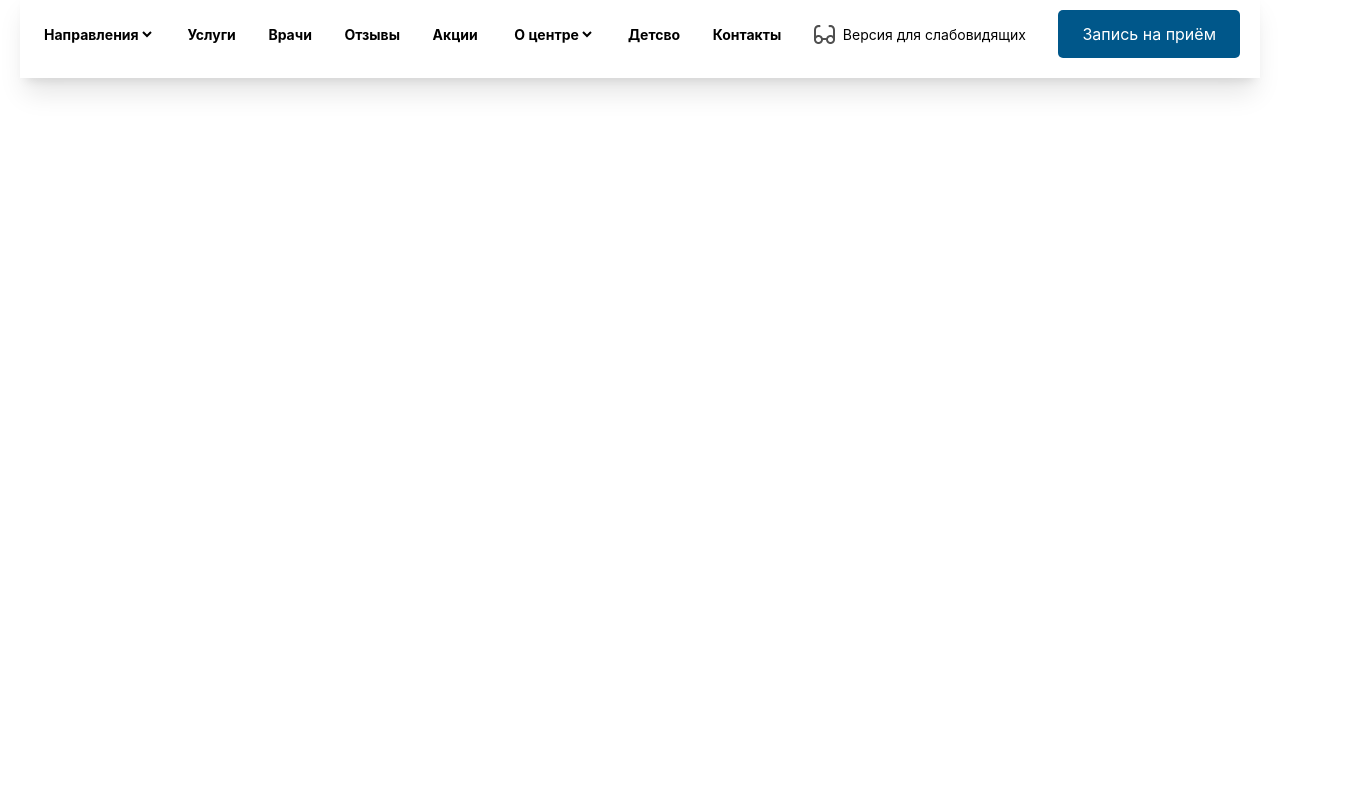
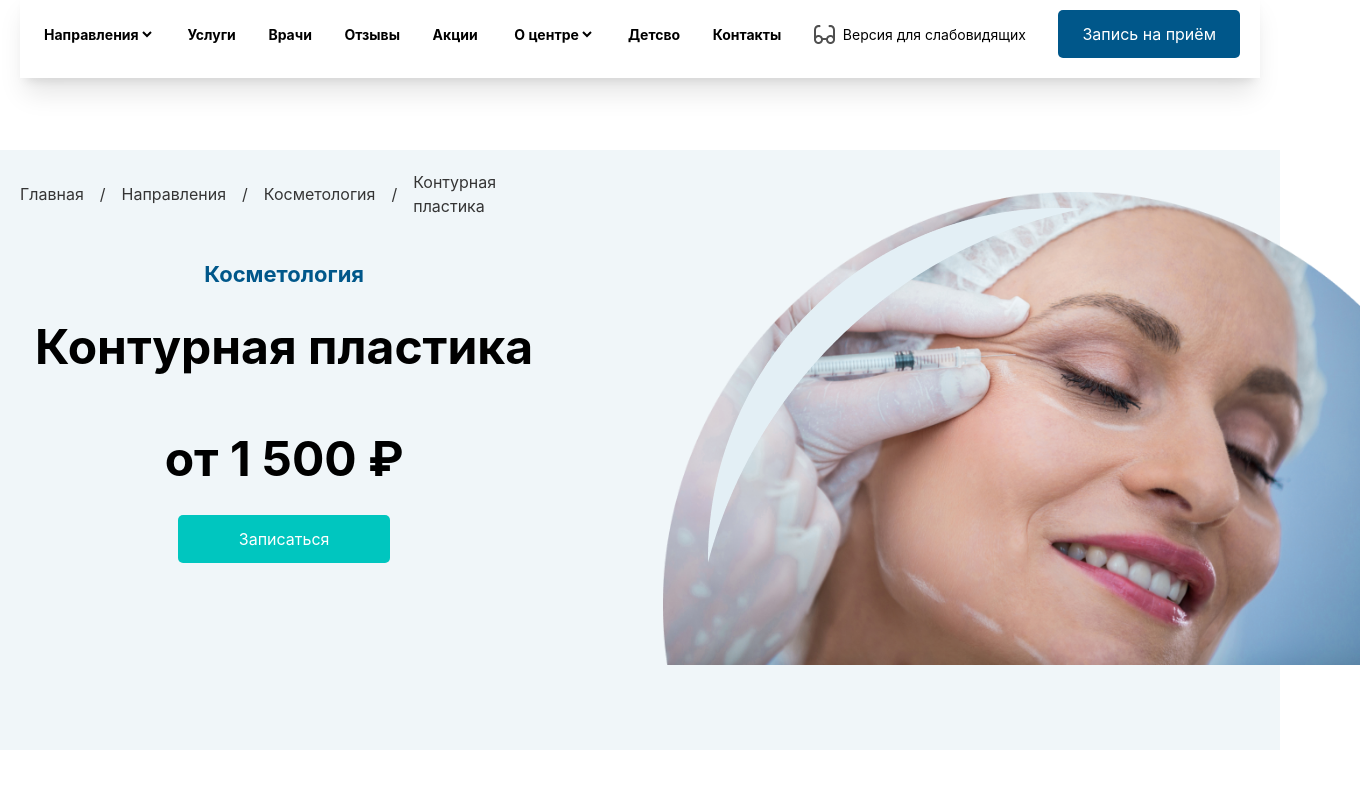
Before and after one commit to Abdulbotin/Exam, a website: page src/Magamed/index.html in a window 1280 px wide. Shown: the part 116-904 px from the top of the page, 1360 px wide, since content can reach past the window. Before the commit the page ends 800 px from the top, so only its background shows below. Drawn offline with nearby package versions, Linux system fonts and the light colour scheme; files that its build step writes are made by us from their sources.

Commit message:
first section

```diff
--- a/src/Magamed/index.html
+++ b/src/Magamed/index.html
@@ -75,5 +75,47 @@
             hover:text-[#00578A] hover:bg-[#E3EFF5]"> Запись на приём </button>
         </nav>
     </header>
+
+    <main>
+        <!-- Section one -->
+        <section class="bg-[#F0F6F9] lg:h-150 h-screen my-10">
+            <div class="flex max-w-360 mx-auto p-5 lg:flex-row flex-col">
+                <div class="flex gap-10 flex-col">
+                    <div class="flex gap-4 items-center">
+                        <a href="" class="text-[#353535] text-[16px] hover:cursor-pointer
+                        hover:underline hover:text-[#35353599]"> Главная </a>
+                        <p class="text-[16px] text-[#353535]"> / </p>
+
+                        <a href="" class="text-[#353535] text-[16px] hover:cursor-pointer
+                        hover:underline hover:text-[#35353599]"> Направления </a>
+                        <p class="text-[16px] text-[#353535]"> / </p>
+
+                        <a href="" class="text-[#353535] text-[16px] hover:cursor-pointer
+                        hover:underline hover:text-[#35353599]"> Косметология </a>
+                        <p class="text-[16px] text-[#353535]"> / </p>
+
+                        <a href="" class="text-[#353535] text-[16px] hover:cursor-pointer
+                        hover:underline hover:text-[#35353599]"> Контурная пластика </a>
+                    </div>
+
+                    <div class="flex flex-col gap-5 justify-center items-center">
+                        <p class="text-[#00578A] text-[22px] font-bold"> Косметология </p>
+                        <h1 class="lg:text-[48px] text-[36px] font-bold"> Контурная пластика </h1>
+                    </div>
+
+                    <div class="flex flex-col gap-5 justify-center items-center">
+                        <h1 class="font-bold text-[48px]"> от 1 500 ₽ </h1>
+                        <button class="bg-[#00C6BF] text-white rounded-[5px] px-6 py-3 hover:cursor-pointer
+                      hover:text-[#00578A] hover:bg-[#E3EFF5] w-[40%]"> Записаться </button>
+                    </div>
+                </div>
+
+                <div class="relative lg:w-[60%] w-full ">
+                    <img src="./img/Mask group.png" alt="" class="absolute lg:-right-25 top-[0px]">
+                    <img src="./img/Subtract.png" alt="" class="absolute lg:left-40  bottom-0 lg:block hidden">
+                </div>
+            </div>
+        </section>
+    </main>
 </body>
 </html>
```
